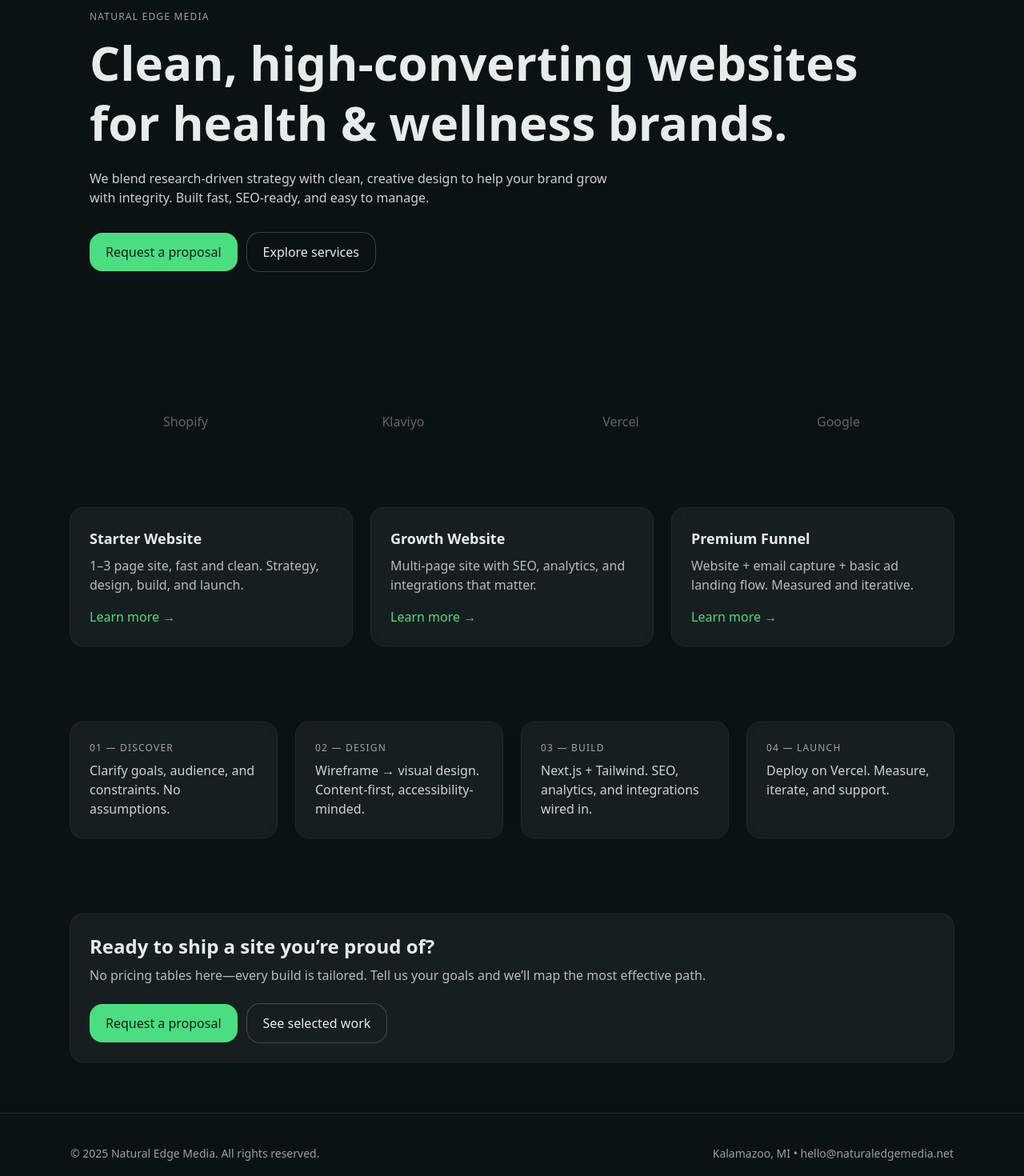
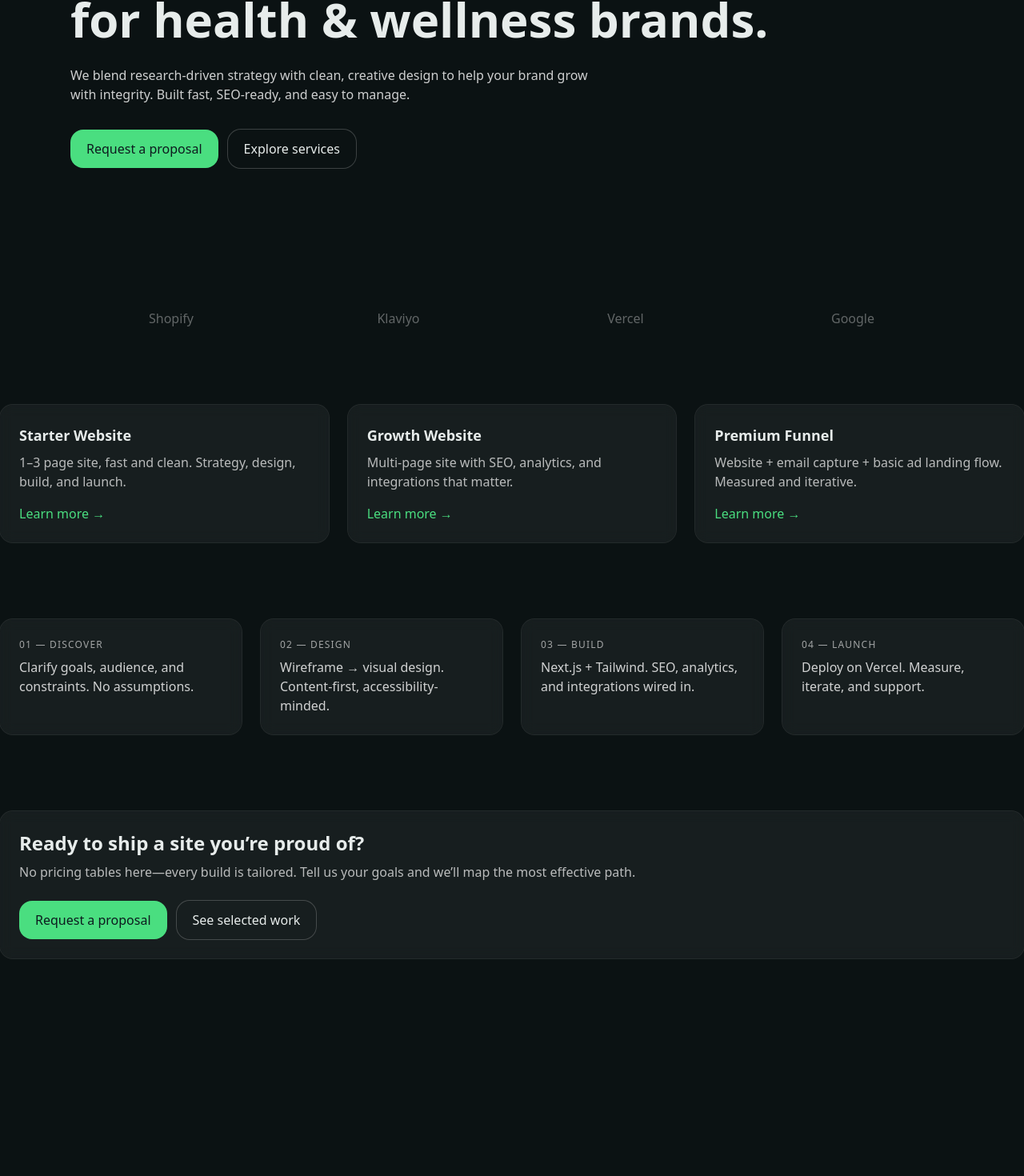
Before and after one commit to Lucasporter0/Official-Website-Agency, a Next.js app: page / in a window 1280 px wide. Shown: the part 196-1666 px from the top of the page at 80% size. After the commit the page ends 1394 px from the top, so only its background shows below. Built offline with nearby package versions, Linux system fonts and the light colour scheme.

Commit message:
Update layout.tsx

```diff
--- a/src/app/layout.tsx
+++ b/src/app/layout.tsx
@@ -1,29 +1,14 @@
-import type { Metadata } from "next";
 import "./globals.css";
-import { Navbar } from "@/components/Navbar";
-import { Footer } from "@/components/Footer";
 
-export const metadata: Metadata = {
+export const metadata = {
   title: "Natural Edge Media — Websites that convert",
   description: "Clean, high-converting websites for health & wellness brands.",
-  metadataBase: new URL("https://www.naturaledgemedia.net"),
-  openGraph: {
-    title: "Natural Edge Media",
-    description: "Websites that convert. Built fast, SEO-ready, and easy to scale.",
-    url: "https://www.naturaledgemedia.net",
-    siteName: "Natural Edge Media"
-  },
-  twitter: { card: "summary_large_image" }
 };
 
 export default function RootLayout({ children }: { children: React.ReactNode }) {
   return (
     <html lang="en">
-      <body className="antialiased">
-        <Navbar />
-        <main className="container-edge py-16">{children}</main>
-        <Footer />
-      </body>
+      <body>{children}</body>
     </html>
   );
 }
```
